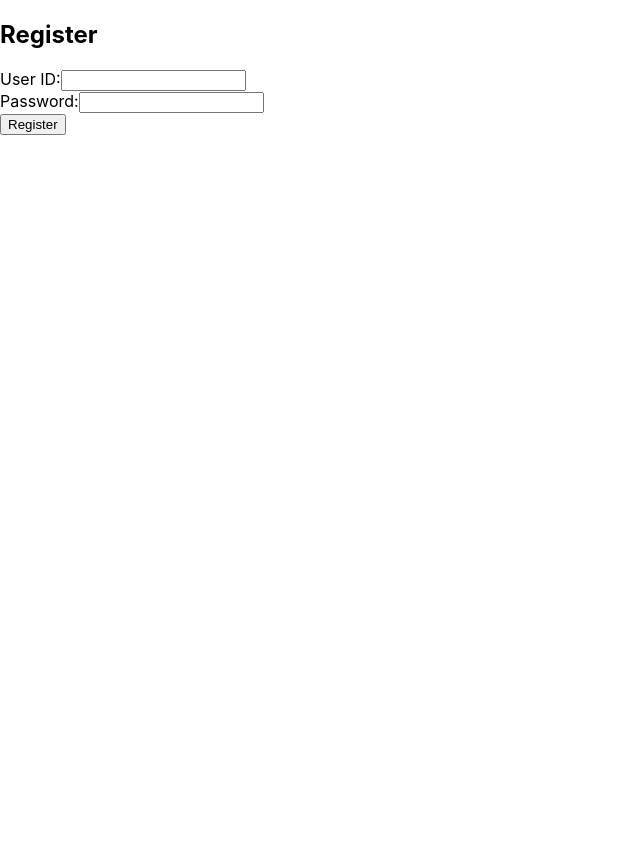
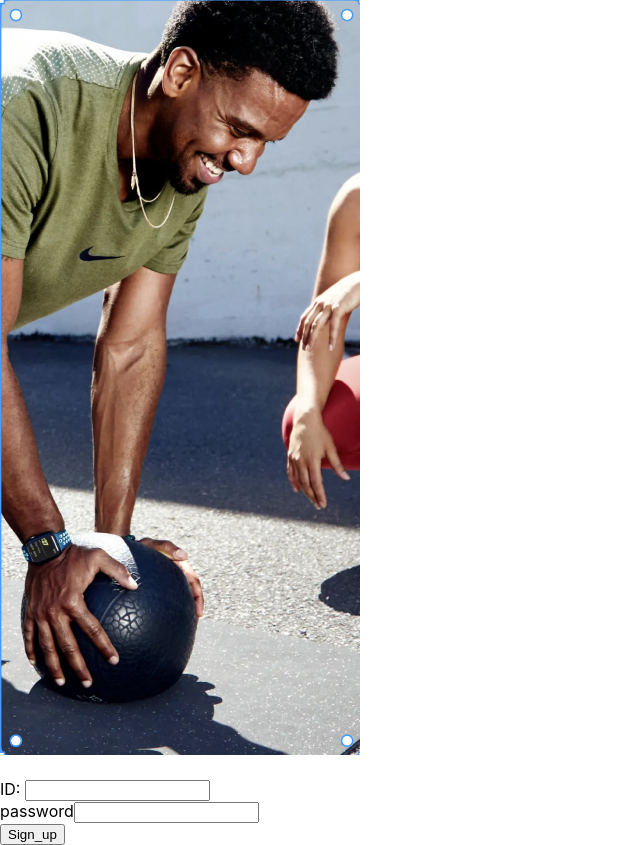
Before and after one commit to PARKSEONAH251/FITOinbodysystem_local_Front-end, a React (Create React App) app: page /register in a window 1280 px wide. Shown: the whole page, without its empty margins (0-640 px from the left). Before the commit the page ends 800 px from the top, so only its background shows below. Built offline with nearby package versions, Linux system fonts and the light colour scheme; a web font is replaced by a local one.

Commit message:
new file:   public/image/RegisterImage.jpg modified:   src/Component/Register.js new file:   src/Style/legister.css

```diff
--- a/src/Component/Register.js
+++ b/src/Component/Register.js
@@ -1,4 +1,5 @@
 import React, { useState } from "react";
+import '../Style/legister.css';
 
 export default function Register() {
   const [userid, setUserId] = useState("");
@@ -35,11 +36,16 @@ export default function Register() {
 
   return (
     <div>
-      <h2>Register</h2>
+      <div className="Register_Container">
+      <img src="/image/RegisterImage.jpg" alt="Background" className="RegisterImage"></img>
+      <img src="/image/Vector9.png" alt="Backgroud" className="RegisterImage_Vector"></img>
+
+      <h2 className="Register_Title"></h2>
       <form onSubmit={handleSubmit}>
         <div>
-          <label>User ID:</label>
+          <labe className="UserRegister">ID: </labe>
           <input
+            className="input_text1"
             type="text"
             value={userid}
             onChange={(e) => setUserId(e.target.value)}
@@ -47,16 +53,20 @@ export default function Register() {
           />
         </div>
         <div>
-          <label>Password:</label>
+          <label className="userRegister_password">password</label>
           <input
-            type="password"
-            value={password}
-            onChange={(e) => setPassword(e.target.value)}
-            required
-          />
+            className="input_text2"
+            type="password"
+            value={password}
+            onChange={(e) => setPassword(e.target.value)}
+            required
+          />
         </div>
-        <button type="submit">Register</button>
+        <button className="Register_Button" type="submit">Sign_up</button>
       </form>
+      </div>
+
+
     </div>
   );
 }
--- /dev/null
+++ b/src/Style/legister.css
@@ -0,0 +1,6 @@
+@font-face {
+    font-family: 'ThinkBold';
+    src: url('/public/font/ThinkBold.woff2') format('woff2');
+    font-weight: normal;
+    font-style: normal;
+}
```
Also changed, not shown: public/image/RegisterImage.jpg (added).
